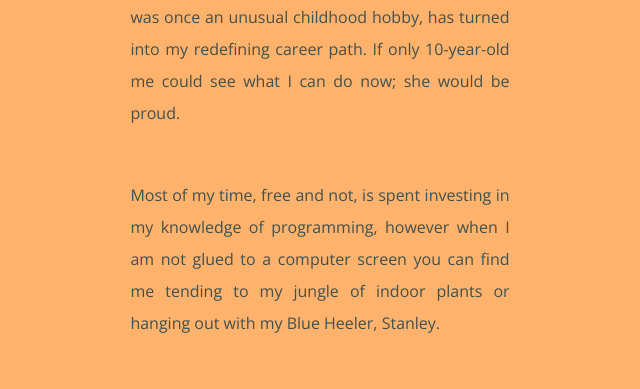
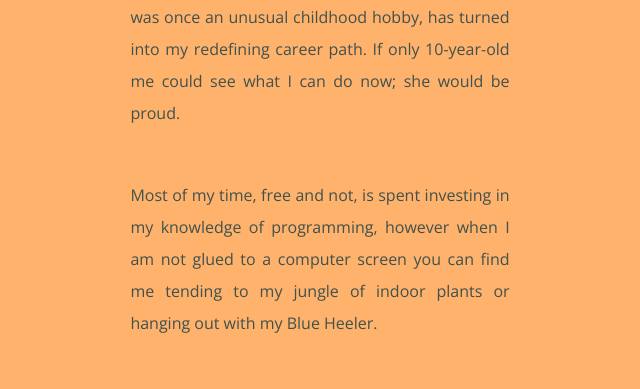
Before and after one commit to kellybenyola/CV, a plain HTML site: page index.html in a window 1280 px wide. Shown: the part 1460-1849 px from the top of the page, 320-960 px from the left. Drawn offline with nearby package versions, Linux system fonts and the light colour scheme.

Commit message:
Update index.html

```diff
--- a/index.html
+++ b/index.html
@@ -38,7 +38,7 @@
     I can do now; she would be proud. </p>
       <p class="intro">
         Most of my time, free and not, is spent investing in my knowledge of programming, however when I am not glued to a computer
-        screen you can find me tending to my jungle of indoor plants or hanging out with my Blue Heeler, Stanley.
+        screen you can find me tending to my jungle of indoor plants or hanging out with my Blue Heeler.
         </p>
     </div>
     <hr>
```
